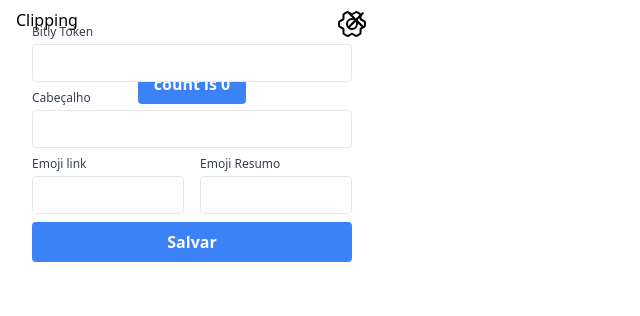
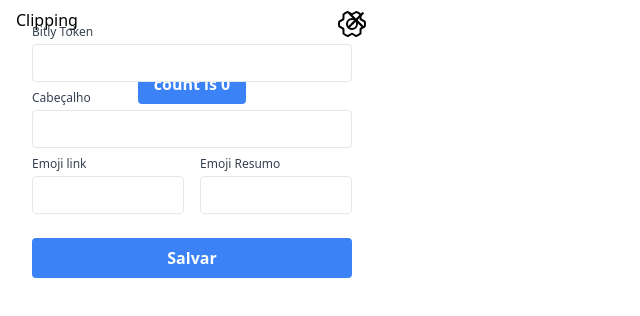
Before and after one commit to izidorio/addon-clipping, a React (Vite) app: page / in a window 1280 px wide. Both pictures are taken after a click on the icon 352 px from the left and 24 px from the top of the page. Shown: the top 316 px of the page, without its empty margins (0-640 px from the left). Built offline with nearby package versions, Linux system fonts and the light colour scheme.

Commit message:
chore add button

```diff
--- /dev/null
+++ b/src/components/Button.tsx
@@ -0,0 +1,17 @@
+import { ReactNode } from "react";
+
+interface ButtonProps extends React.ButtonHTMLAttributes<HTMLButtonElement> {
+  children: ReactNode;
+  width?: "auto" | "full";
+}
+export function Button({ children, width, ...rest }: ButtonProps) {
+  return (
+    <button
+      data-width={width}
+      className="bg-blue-500 hover:bg-blue-700 text-white font-bold px-4 py-2 rounded focus:outline-none focus:shadow-outline data-[width=full]:w-full"
+      {...rest}
+    >
+      {children}
+    </button>
+  );
+}
--- a/src/components/Header.tsx
+++ b/src/components/Header.tsx
@@ -1,6 +1,7 @@
 import { GearSix, X } from "@phosphor-icons/react";
 import { useState } from "react";
 import { Input } from "./Input";
+import { Button } from "./Button";
 
 export function Header() {
   const [isShow, setIsShow] = useState(false);
@@ -26,19 +27,14 @@ export function Header() {
         <form className="dark:bg-zinc-800 px-8 pt-6 pb-8 mb-4 w-full">
           <Input label="Bitly Token" name="token" type="password" />
           <Input label="Cabeçalho" name="header" />
-          <div className="flex gap-4">
+          <div className="flex gap-4 mb-4">
             <Input label="Emoji link" name="emoji_link" />
             <Input label="Emoji Resumo" name="emoji_resume" />
           </div>
 
-          <div className="flex items-center justify-between">
-            <button
-              className="bg-blue-500 hover:bg-blue-700 text-white font-bold w-full py-2  rounded focus:outline-none focus:shadow-outline"
-              type="submit"
-            >
-              Salvar
-            </button>
-          </div>
+          <Button width="full" type="submit">
+            Salvar
+          </Button>
         </form>
       </div>
     </header>
```
